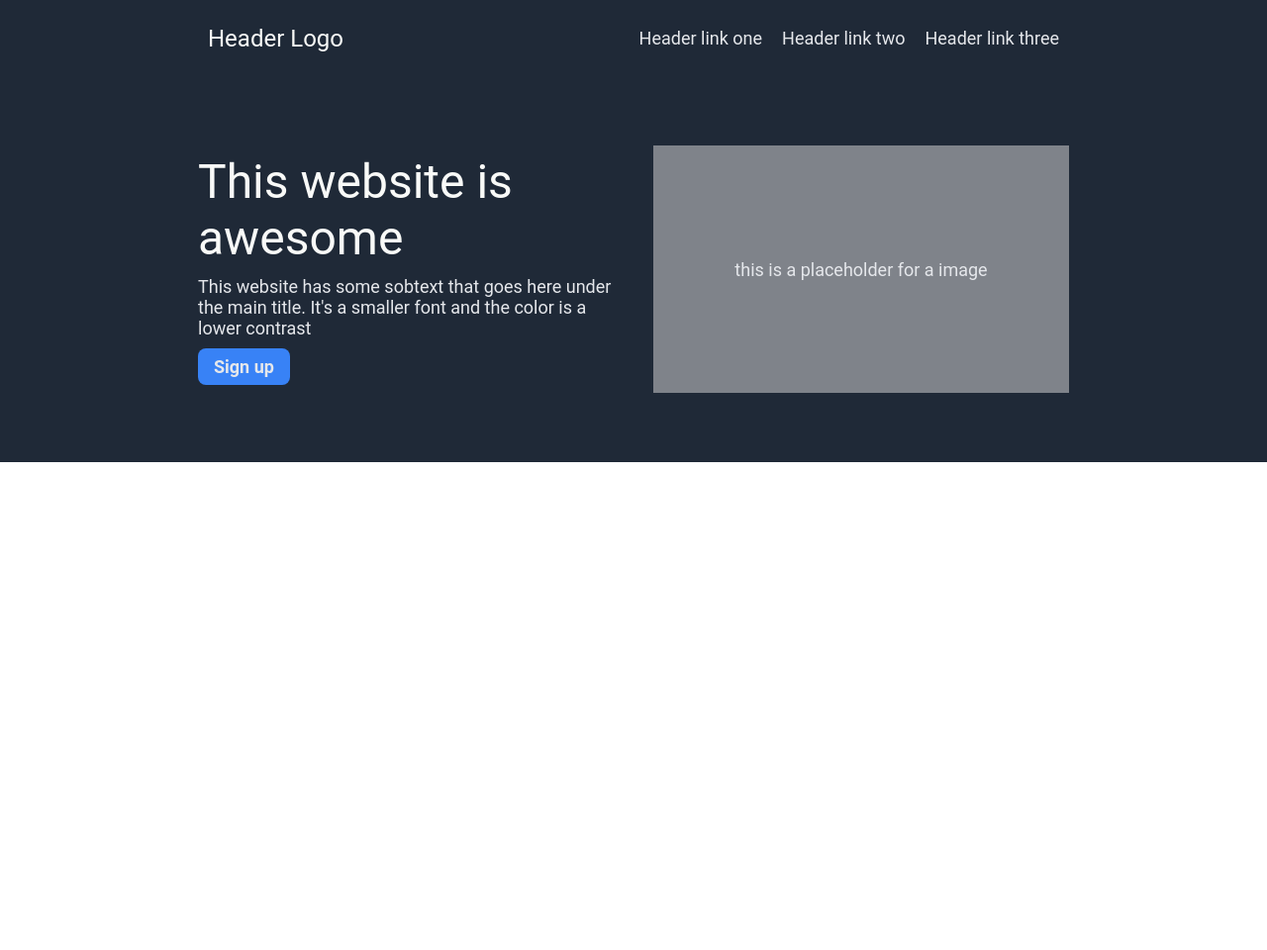
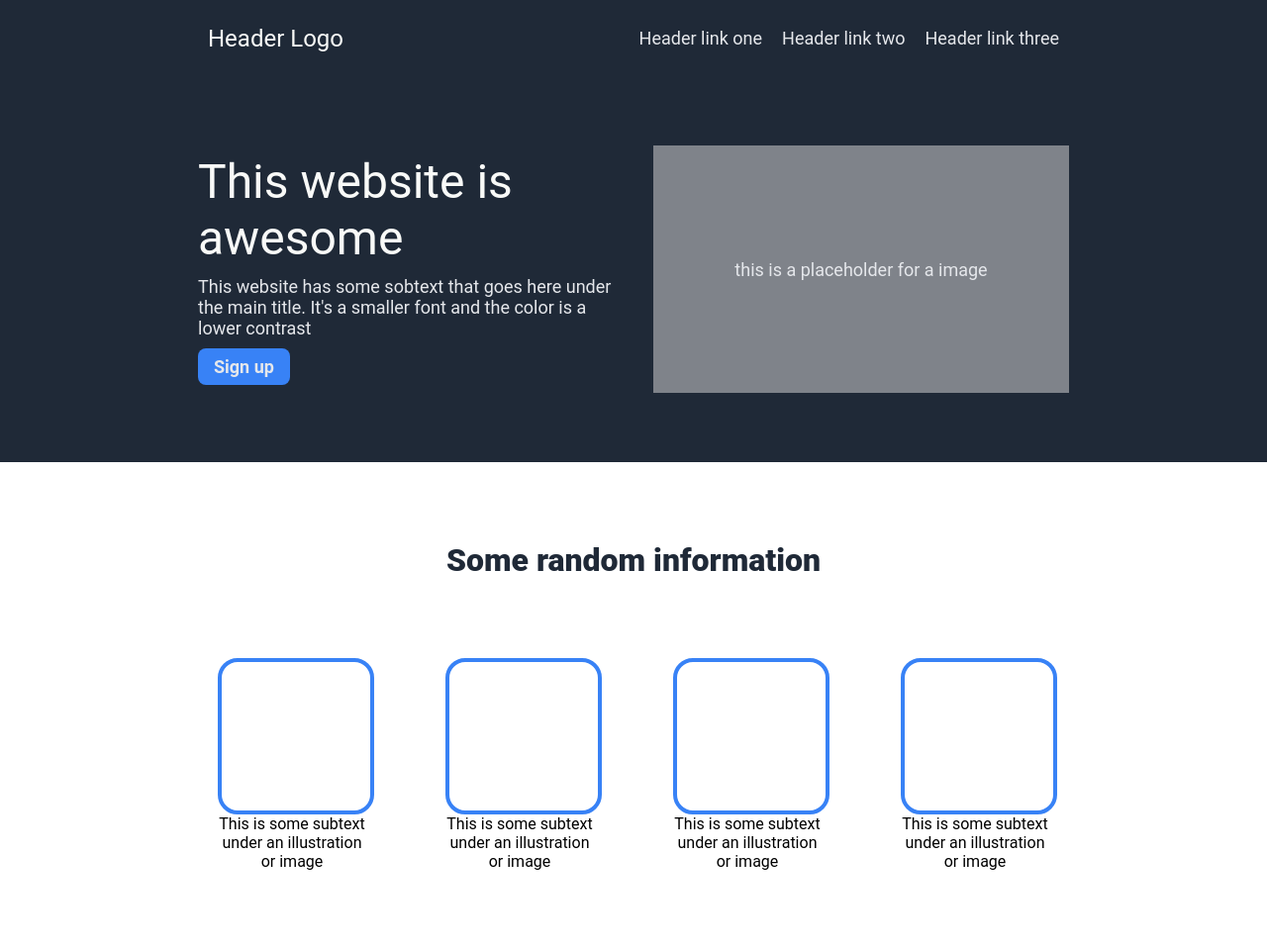
Before and after one commit to CapnCoin/odin-landing-page, a plain HTML site: page index.html in a window 1280 px wide. Shown: the whole page at 99% size. Before the commit the page ends 800 px from the top, so only its background shows below. Drawn offline with Linux system fonts and the light colour scheme.

Commit message:
ADDED INFO SECTION WITH STYLING
-added a header
-added image containers
-added image texts
-styled components

```diff
--- a/index.html
+++ b/index.html
@@ -26,5 +26,27 @@
             <div class="hero-image">this is a placeholder for a image</div>
         </div>
     </div>
+
+    <div class="info-section">
+        <div class="info-header">Some random information</div>
+        <div class="info-images">
+            <div class="info-image-container">
+                <div class="info-image"></div>
+                <div class="info-text">This is some subtext under an illustration or image</div>
+            </div>
+            <div class="info-image-container">
+                <div class="info-image"></div>
+                <div class="info-text">This is some subtext under an illustration or image</div>
+            </div>
+            <div class="info-image-container">
+                <div class="info-image"></div>
+                <div class="info-text">This is some subtext under an illustration or image</div>
+            </div>
+            <div class="info-image-container">
+                <div class="info-image"></div>
+                <div class="info-text">This is some subtext under an illustration or image</div>
+            </div>
+        </div>
+    </div>
 </body>
 </html>
--- a/style.css
+++ b/style.css
@@ -90,3 +90,41 @@ body{
     width: 500px;
     height: 250px;
 }
+
+.info-section{
+    background-color: white;
+    display: flex;
+    flex-direction: column;
+    align-items: center;
+    justify-content: space-between;
+    padding: 80px;
+    gap: 80px;
+}
+
+.info-header{
+    font-size: 32px;
+    color: #1f2937;
+    font-weight: 900;
+}
+
+.info-images{
+    display: flex;
+    flex-wrap: wrap;
+    justify-content: center;
+    gap: 80px;
+}
+
+.info-image-container{
+    width: 150px;
+}
+
+.info-image{
+    width: 150px;
+    height: 150px;
+    border: 4px solid #3882f6;
+    border-radius: 20px;
+}
+
+.info-text{
+    text-align: center;
+}
```
